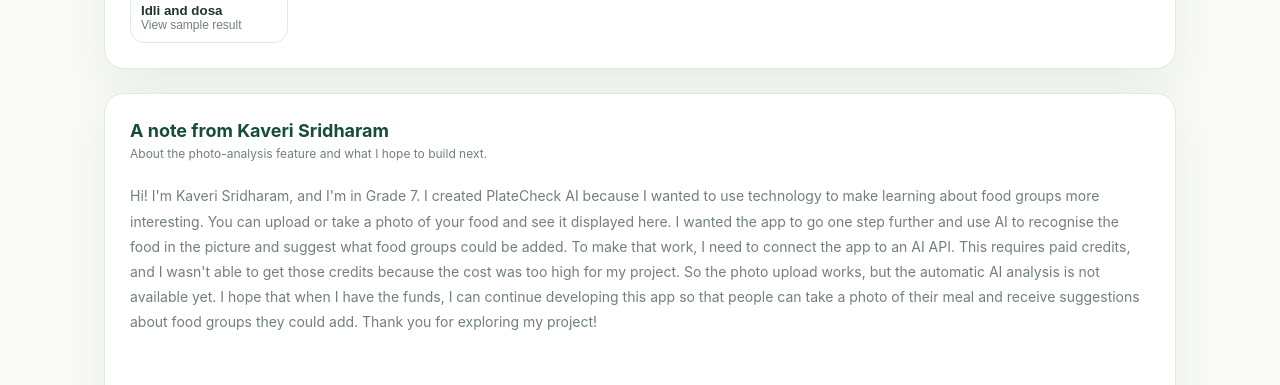
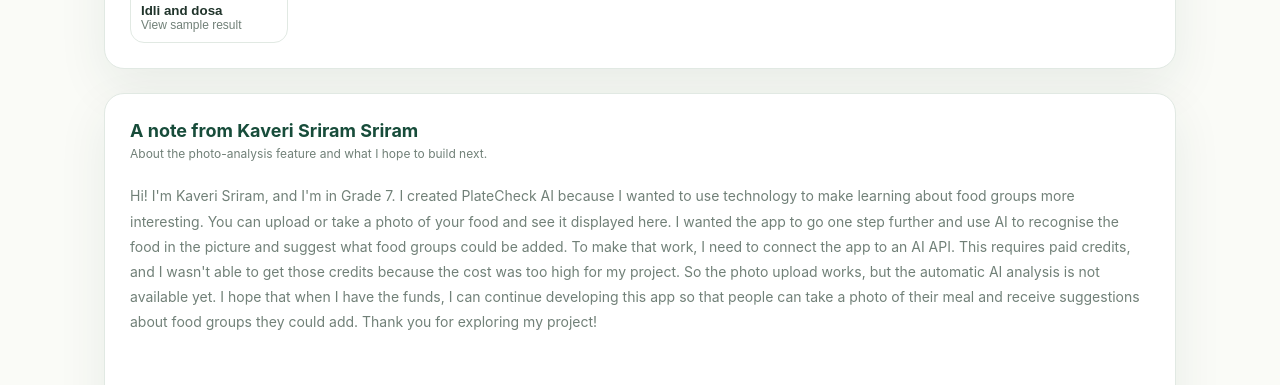
Before and after one commit to kaverideepasriram-create/platecheck-ai, a website: page docs/index.html in a window 1280 px wide. Shown: the part 1320-1705 px from the top of the page. Drawn offline with Linux system fonts and the light colour scheme.

Commit message:
Correct project author name and class

```diff
--- a/docs/index.html
+++ b/docs/index.html
@@ -70,8 +70,8 @@
 <button type="button" data-sample="07-south-indian-breakfast-idli-dosa.jpg" style="text-align:left;border:1px solid var(--line);background:#fff;border-radius:14px;padding:10px;cursor:pointer;color:inherit"><img src="07-south-indian-breakfast-idli-dosa.jpg" alt="Idli and dosa" loading="lazy" style="width:100%;aspect-ratio:1;object-fit:cover;border-radius:9px"><strong>Idli and dosa</strong><span style="display:block;font-size:12px;color:var(--muted)">View sample result</span></button>
 </div></section>
     <section class="upload-card" style="margin-top:24px">
-      <div class="section-heading"><div><h2>A note from Kaveri Sridharam</h2><p>About the photo-analysis feature and what I hope to build next.</p></div></div>
-      <p style="font-size:14px;line-height:1.8;color:var(--muted)">Hi! I'm Kaveri Sridharam, and I'm in Grade 7. I created PlateCheck AI because I wanted to use technology to make learning about food groups more interesting. You can upload or take a photo of your food and see it displayed here. I wanted the app to go one step further and use AI to recognise the food in the picture and suggest what food groups could be added. To make that work, I need to connect the app to an AI API. This requires paid credits, and I wasn't able to get those credits because the cost was too high for my project. So the photo upload works, but the automatic AI analysis is not available yet. I hope that when I have the funds, I can continue developing this app so that people can take a photo of their meal and receive suggestions about food groups they could add. Thank you for exploring my project!</p>
+      <div class="section-heading"><div><h2>A note from Kaveri Sriram Sriram</h2><p>About the photo-analysis feature and what I hope to build next.</p></div></div>
+      <p style="font-size:14px;line-height:1.8;color:var(--muted)">Hi! I'm Kaveri Sriram, and I'm in Grade 7. I created PlateCheck AI because I wanted to use technology to make learning about food groups more interesting. You can upload or take a photo of your food and see it displayed here. I wanted the app to go one step further and use AI to recognise the food in the picture and suggest what food groups could be added. To make that work, I need to connect the app to an AI API. This requires paid credits, and I wasn't able to get those credits because the cost was too high for my project. So the photo upload works, but the automatic AI analysis is not available yet. I hope that when I have the funds, I can continue developing this app so that people can take a photo of their meal and receive suggestions about food groups they could add. Thank you for exploring my project!</p>
     </section>
     <section class="upload-card" style="margin-top:24px">
       <div class="section-heading"><div><h2>Ask PlateCheck</h2><p>Food-pairing demo: try “What can I eat with roti?”</p></div></div>
```
